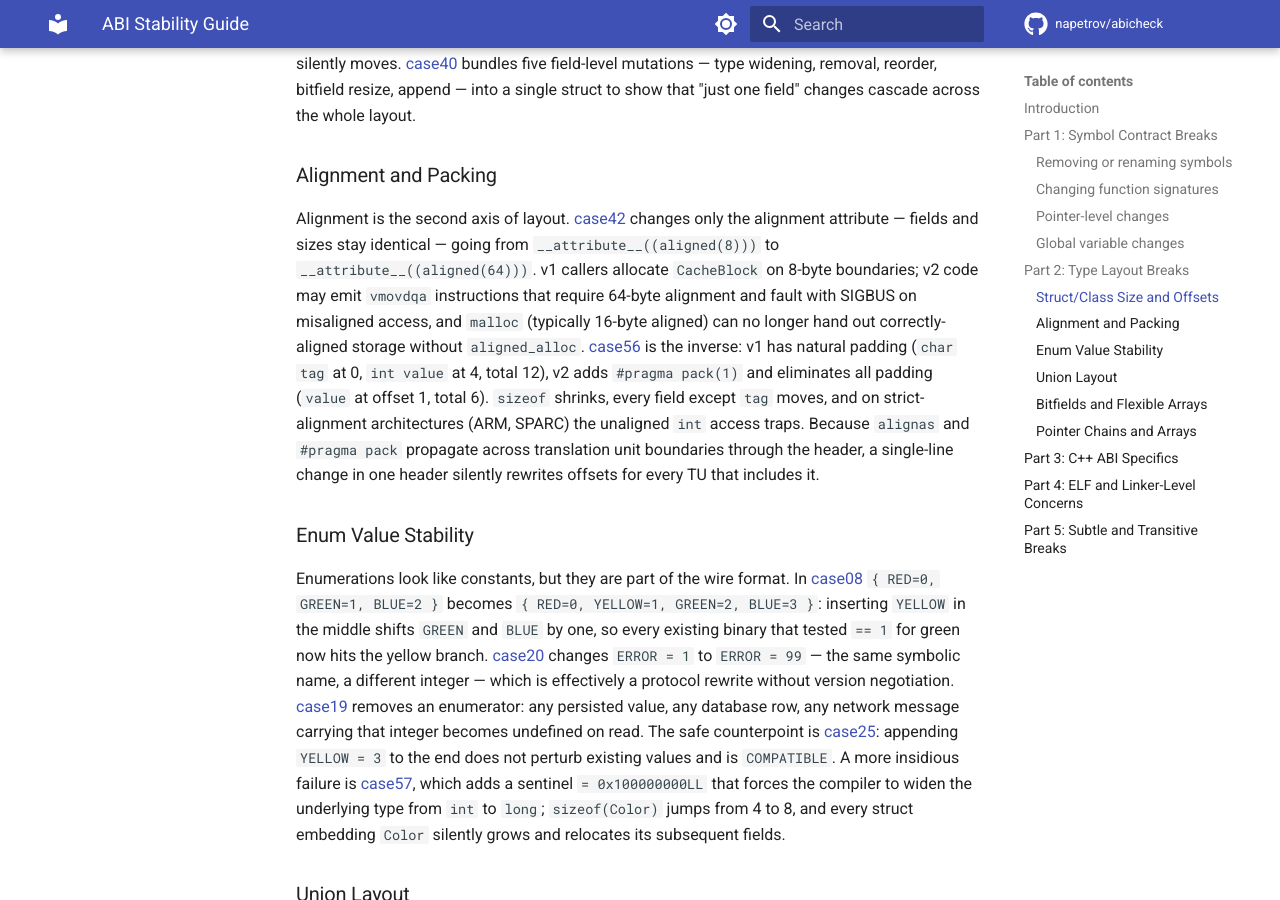
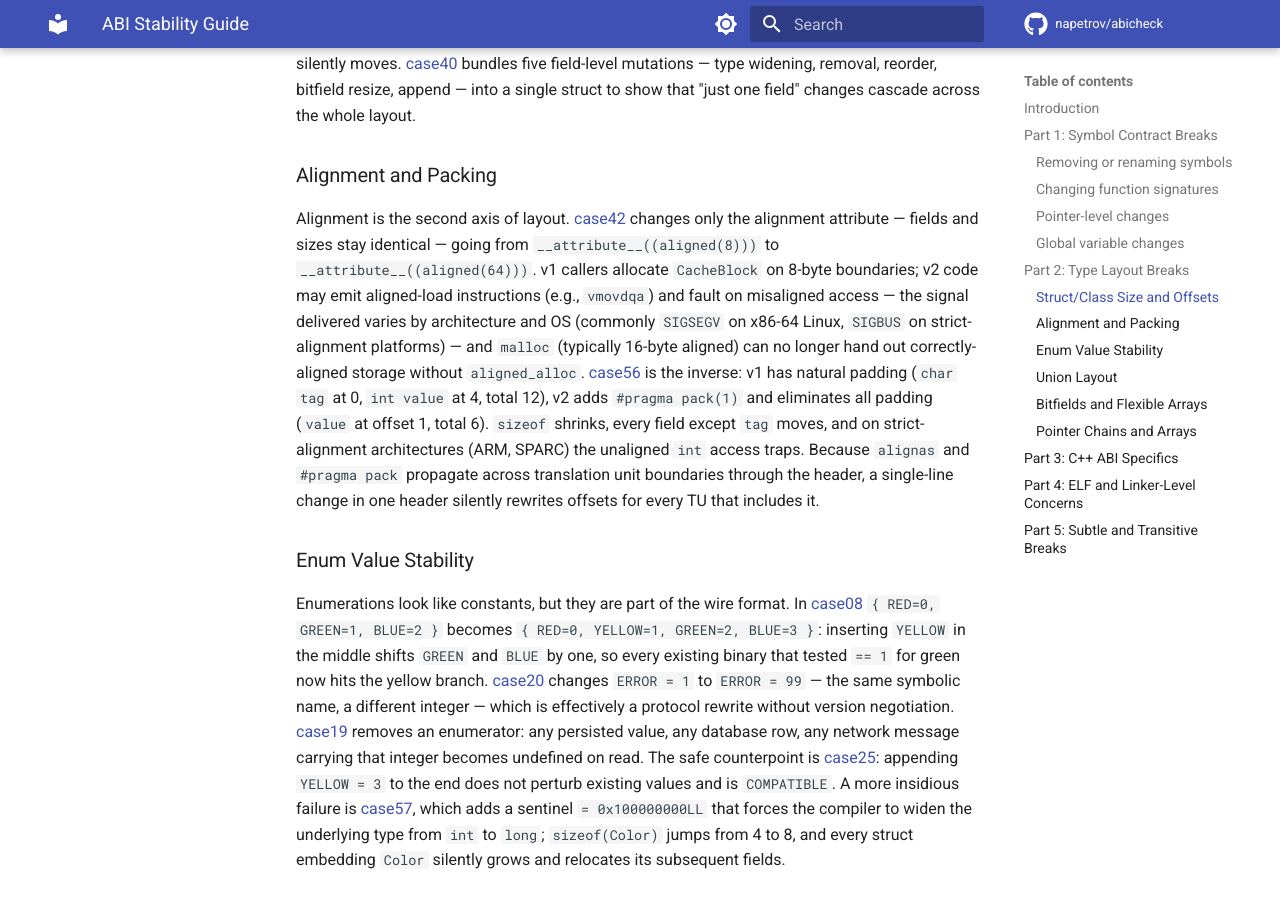
Before and after one commit to napetrov/abicheck, an MkDocs documentation site: the page built from docs/concepts/abi-stability-guide.md, in a window 1280 px wide and 900 px high, scrolled down 4214 px. Built offline with MkDocs 1.6.1 and Material for MkDocs 9.7.7, drawn with Linux system fonts in a browser that asks for light colours; comment, search, counter and statistics services are not loaded.

Commit message:
docs: soften misalignment signal claim in ABI guide
Addresses CodeRabbit review feedback on PR #230: the original text
asserted `SIGBUS` as the outcome of `vmovdqa` on misaligned memory,
but on x86-64 Linux the fault is `#GP` delivered as `SIGSEGV`.
Broaden wording to state the signal varies by architecture and OS.

https://claude.ai/code/session_01X3Ybk8KuS6B4KdNBHVESjv

```diff
--- a/docs/concepts/abi-stability-guide.md
+++ b/docs/concepts/abi-stability-guide.md
@@ -67,7 +67,7 @@ The most common layout break is appending, inserting, or reordering a struct fie
 
 ### Alignment and Packing
 
-Alignment is the second axis of layout. [case42](https://github.com/napetrov/abicheck/tree/main/examples/case42_type_alignment_changed) changes only the alignment attribute — fields and sizes stay identical — going from `__attribute__((aligned(8)))` to `__attribute__((aligned(64)))`. v1 callers allocate `CacheBlock` on 8-byte boundaries; v2 code may emit `vmovdqa` instructions that require 64-byte alignment and fault with SIGBUS on misaligned access, and `malloc` (typically 16-byte aligned) can no longer hand out correctly-aligned storage without `aligned_alloc`. [case56](https://github.com/napetrov/abicheck/tree/main/examples/case56_struct_packing_changed) is the inverse: v1 has natural padding (`char tag` at 0, `int value` at 4, total 12), v2 adds `#pragma pack(1)` and eliminates all padding (`value` at offset 1, total 6). `sizeof` shrinks, every field except `tag` moves, and on strict-alignment architectures (ARM, SPARC) the unaligned `int` access traps. Because `alignas` and `#pragma pack` propagate across translation unit boundaries through the header, a single-line change in one header silently rewrites offsets for every TU that includes it.
+Alignment is the second axis of layout. [case42](https://github.com/napetrov/abicheck/tree/main/examples/case42_type_alignment_changed) changes only the alignment attribute — fields and sizes stay identical — going from `__attribute__((aligned(8)))` to `__attribute__((aligned(64)))`. v1 callers allocate `CacheBlock` on 8-byte boundaries; v2 code may emit aligned-load instructions (e.g., `vmovdqa`) and fault on misaligned access — the signal delivered varies by architecture and OS (commonly `SIGSEGV` on x86-64 Linux, `SIGBUS` on strict-alignment platforms) — and `malloc` (typically 16-byte aligned) can no longer hand out correctly-aligned storage without `aligned_alloc`. [case56](https://github.com/napetrov/abicheck/tree/main/examples/case56_struct_packing_changed) is the inverse: v1 has natural padding (`char tag` at 0, `int value` at 4, total 12), v2 adds `#pragma pack(1)` and eliminates all padding (`value` at offset 1, total 6). `sizeof` shrinks, every field except `tag` moves, and on strict-alignment architectures (ARM, SPARC) the unaligned `int` access traps. Because `alignas` and `#pragma pack` propagate across translation unit boundaries through the header, a single-line change in one header silently rewrites offsets for every TU that includes it.
 
 ### Enum Value Stability
 
```
